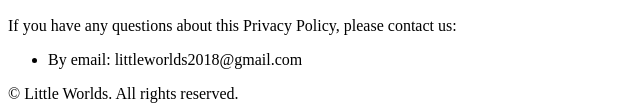
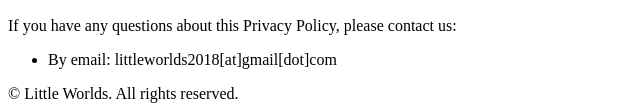
Before and after one commit to littleworlds/littleworlds.github.io, a plain HTML site: page index.html in a window 1280 px wide. Shown: the part 1348-1456 px from the top of the page, 0-640 px from the left. Drawn offline with Linux system fonts and the light colour scheme.

Commit message:
minor security of email from spammers

```diff
--- a/index.html
+++ b/index.html
@@ -60,7 +60,7 @@
     <h2>Contact Us</h2>
     <p>If you have any questions about this Privacy Policy, please contact us:</p>
     <ul>
-            <li>By email: littleworlds2018@gmail.com</li>
+            <li>By email: littleworlds2018[at]gmail[dot]com</li>
 
             </ul>
             <span class="copyright">
```
